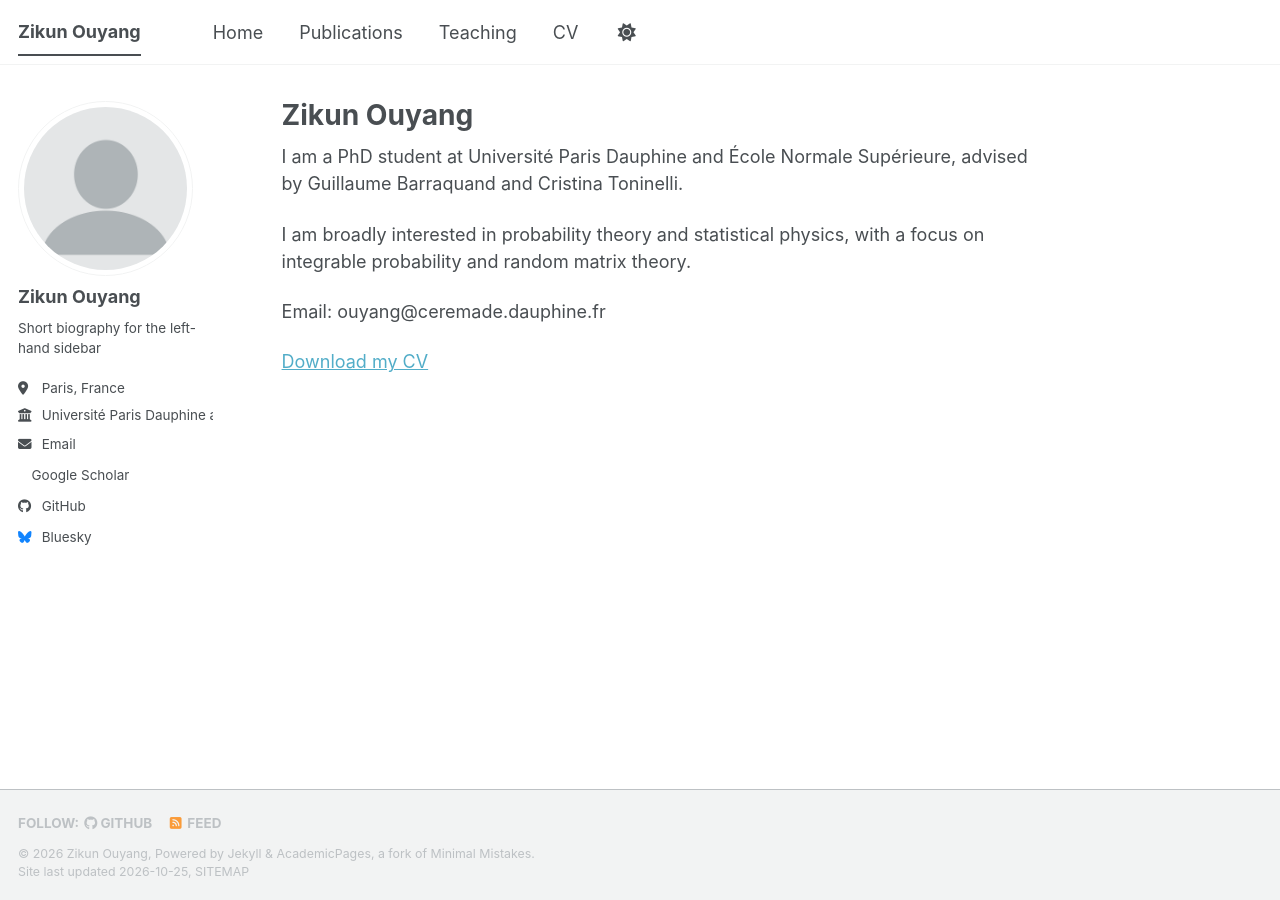
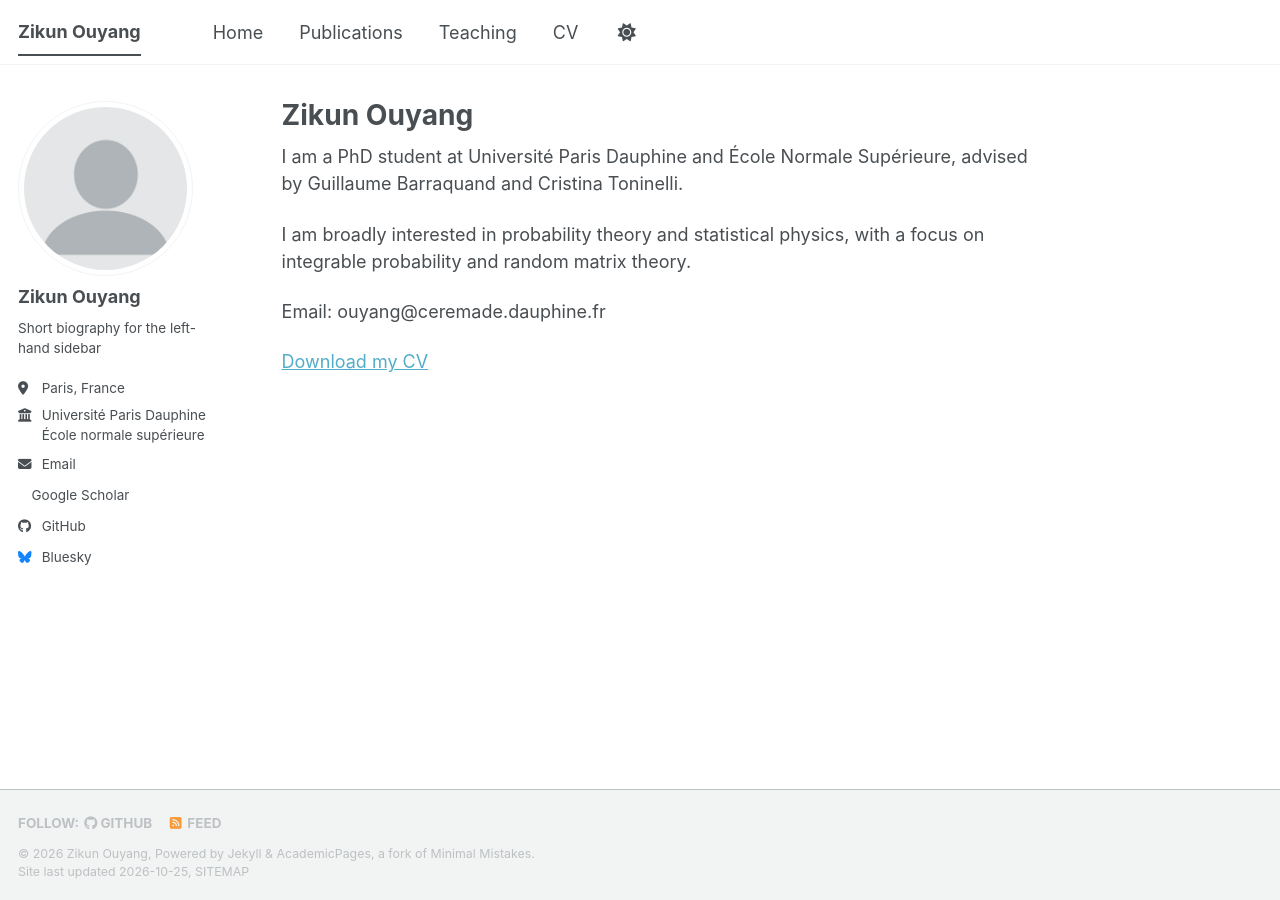
Before and after one commit to ZikunOuyang/zikunouyang.github.io, a Jekyll site: the page built from _pages/about.md, in a window 1280 px wide. Built offline with Jekyll 4.4.1, drawn with Linux system fonts in a browser that asks for light colours; a style sheet for code colours, icons or effects is not loaded.

Commit message:
Display sidebar affiliations on separate lines

```diff
--- a/_config.yml
+++ b/_config.yml
@@ -28,7 +28,7 @@ author:
   pronouns         : # example: "she/her"
   bio              : "Short biography for the left-hand sidebar"
   location         : "Paris, France"
-  employer         : "Université Paris Dauphine and École normale supérieure"
+  employer         : "<span style='display: inline-block; vertical-align: top; max-width: calc(100% - 2em); white-space: normal;'>Université Paris Dauphine<br>École normale supérieure</span>"
   uri              : # URL
   email            : "ouyang@ceremade.dauphine.fr"
 
```
